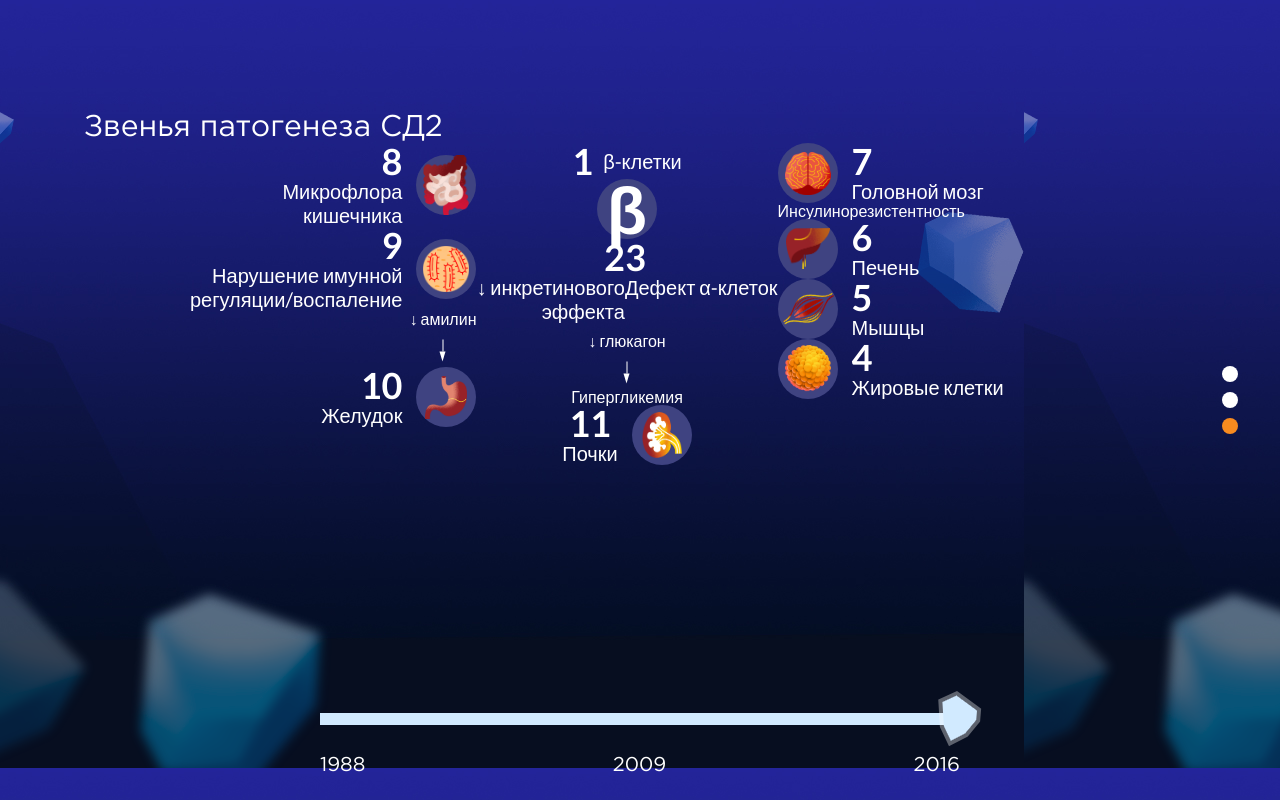
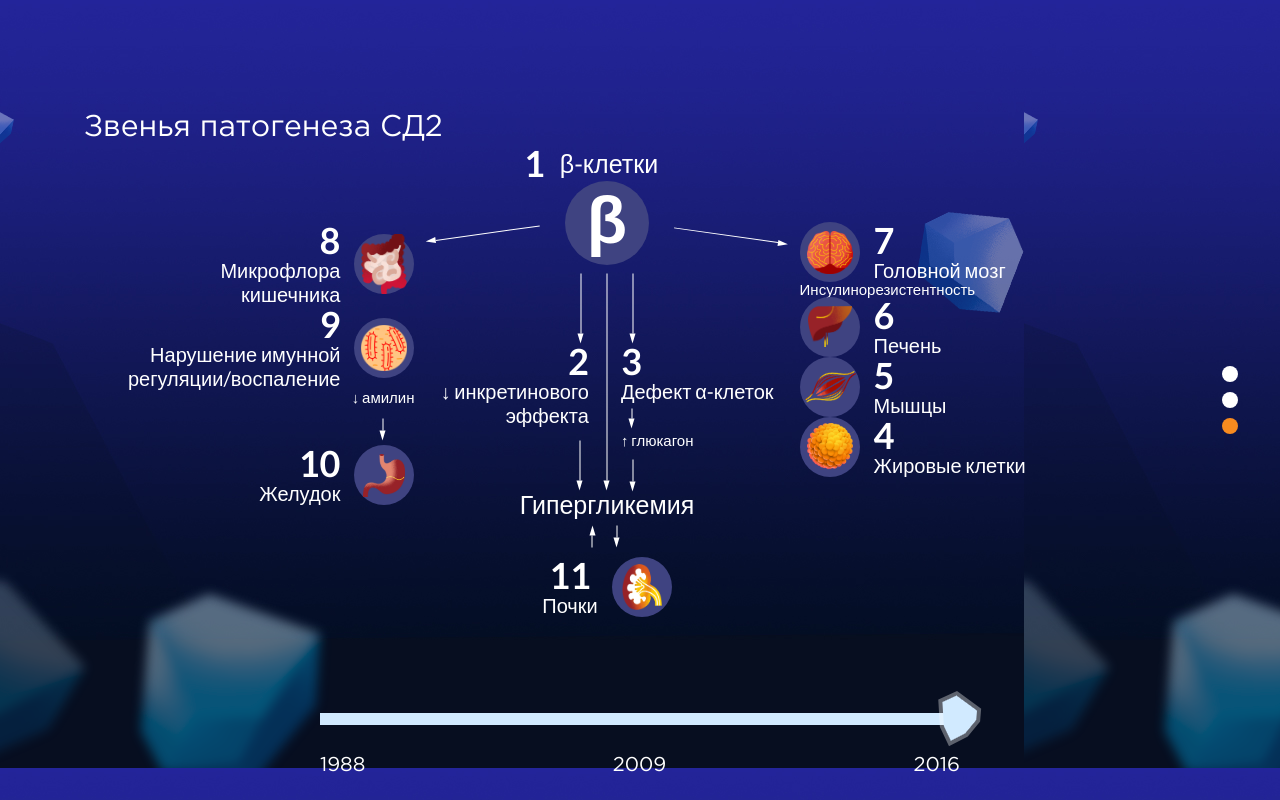
Before and after one commit to HungryOwl/therapy, a React app: page / in a window 1280 px wide. Built offline with nearby package versions, Linux system fonts and the light colour scheme.

Commit message:
Частично отверстали третий слайд

```diff
--- a/src/components/ChainLink/ChainLink.js
+++ b/src/components/ChainLink/ChainLink.js
@@ -9,18 +9,13 @@ class ChainLink extends Component {
 
     renderArrows(optionsArr) {
         return (
-            optionsArr.map((options, i) => {
-                return <Arrow {...options} key={i}/>
-            })
+            optionsArr.map((options, i) => <Arrow {...options} key={i}/>)
         )
     }
 
     getModificators(modString, obj) {
         let modArr = modString.split(' ');
-
-        modArr.forEach((mod) => (
-            obj[`chainLink--${mod}`] = true
-        ));
+        modArr.forEach((mod) => obj[`chainLink--${mod}`] = true);
 
         return obj;
     }
@@ -28,6 +23,7 @@ class ChainLink extends Component {
     render() {
         let chainLinkClasses = {
             'chainLink': true,
+            [`${this.props.parentClass}__chainLink`]: this.props.parentClass,
             [`chainLink--${this.props.img}`]: this.props.img
         };
 
@@ -57,6 +53,7 @@ class ChainLink extends Component {
                         {this.props.index && <div className='chainLink__index'>{this.props.index}</div>}
                         {this.props.text && <div className='chainLink__text'>{this.props.text}</div>}
                         {this.props.innerText && <div dangerouslySetInnerHTML={{__html: this.props.innerText}} className='chainLink__text'/>}
+                        {!(this.props.img || this.props.symbol) && this.props.arrows.length > 0 && this.renderArrows(this.props.arrows)}
                     </div>
                 </div>
             </article>
--- a/src/components/Slide/Pathogenesis2016.js
+++ b/src/components/Slide/Pathogenesis2016.js
@@ -23,6 +23,38 @@ const mainArrows = {
         shiftX: 30
     },
 };
+
+const symbolArrows = [
+    {
+        length: 105,
+        deg: 172,
+        shiftX: 67,
+        shiftY: 7
+    },
+    {
+        length: 105,
+        deg: 8,
+        shiftX: 67,
+        shiftY: -5
+    },
+    {
+        length: 60,
+        deg: 90,
+        shiftX: 50,
+        shiftY: 26
+    },
+    {
+        length: 60,
+        deg: 90,
+        shiftX: 50,
+        shiftY: -26
+    },
+    {
+        length: 207,
+        deg: 90,
+        shiftX: 50
+    }
+];
 
 const chainLinks = [
     {
@@ -66,27 +98,36 @@ const chainLinks = [
         text: 'β-клетки',
         index: 1,
         img: 'symbolβ',
-        modificators: 'small',
         symbol: 'β',
-        arrows: []
+        arrows: symbolArrows
     },
     {
         layout: 'column-reverse',
         contentLayout: 'column',
         contentAlign: 'end',
-        innerText: '↓ инкретинового <br> эффекта',
-        modificators: 'small',
+        innerText: '↓&nbsp;инкретинового <br> эффекта',
+        modificators: 'small incretin',
         index: 2,
-        arrows: []
+        arrows: [{
+            length: 40,
+            deg: 90,
+            shiftX: 50,
+            shiftY: -65
+        }]
     },
     {
         layout: 'column-reverse',
         contentLayout: 'column',
         contentAlign: 'start',
         text: 'Дефект α-клеток',
-        modificators: 'small',
+        modificators: 'small cellDefect',
         index: 3,
-        arrows: []
+        arrows: [{
+            length: 10,
+            deg: 90,
+            shiftX: 30,
+            shiftY: 65
+        }]
     },
     {
         layout: 'row-reverse',
@@ -97,7 +138,12 @@ const chainLinks = [
         img: 'kidneys',
         modificators: 'small',
         index: 11,
-        arrows: []
+        arrows: [{
+            length: 12,
+            deg: 270,
+            shiftX: 40,
+            shiftY: -50
+        }]
     },
     {
         layout: 'row',
@@ -167,23 +213,29 @@ class Pathogenesis2016 extends Component {
                 <div className='hyperglycemia__column flex-align-center'>
                     <ChainLink {...chainLinks[3]}/>
 
-                    <section className='hyperglycemia__row'>
-                        <ChainLink {...chainLinks[4]}/>
-                        <ChainLink {...chainLinks[5]}/>
-                    </section>
+                    <div className='hyperglycemia__row'>
+                        <section className='hyperglycemia__column w-half'>
+                            <ChainLink {...chainLinks[4]}/>
+                        </section>
 
-                    <section className='hyperglycemia__row'>
-                        <div className='hyperglycemia__text hyperglycemia__text--amylin'>
-                            <span>↓ глюкагон</span>
-                            <Arrow length={12} deg={90} shiftX={20} />
-                        </div>
-                    </section>
+                        <section className='hyperglycemia__column w-half'>
+                            <ChainLink {...chainLinks[5]}/>
+                            <div className='hyperglycemia__text hyperglycemia__text--glucagon'>
+                                <span>↑&nbsp;глюкагон</span>
+                                <Arrow length={22} deg={90} shiftX={18} shiftY={64}/>
+                            </div>
+                        </section>
+                    </div>
 
-                    <div className='hyperglycemia__text'>Гипергликемия</div>
+                    <div className='hyperglycemia__text hyperglycemia__text--huge'>
+                        <span>Гипергликемия</span>
+                        <Arrow length={12} deg={90} shiftX={20} shiftY={-10}/>
+                    </div>
+
                     <ChainLink {...chainLinks[6]}/>
                 </div>
 
-                <div className='hyperglycemia__column'>
+                <div className='hyperglycemia__column flex-align-start'>
                     <ChainLink {...chainLinks[7]}/>
 
                     <section className='hyperglycemia__column hyperglycemia__column--group'>
--- a/src/styles/components/chainLink/chainLink.styl
+++ b/src/styles/components/chainLink/chainLink.styl
@@ -98,6 +98,7 @@
     background-size: 42px auto;
 
   &__content
+    position: relative;
     display: flex;
     font-family: "Lato", sans-serif;
 
@@ -134,7 +135,7 @@
     font-weight: 600;
 
   &__content.flex-row &__index
-    padding-right: 10px;
+    padding-right: 15px;
 
   &__text
     font-weight: 500;
@@ -156,6 +157,9 @@
   &__content.flex-column.flex-align-center &__text
     text-align: center;
 
+  &--cellDefect &__text
+    white-space: nowrap;
+
   &__symbol
     display: block;
     position: relative;
--- a/src/styles/components/hyperglycemia/hyperglycemia.styl
+++ b/src/styles/components/hyperglycemia/hyperglycemia.styl
@@ -15,9 +15,10 @@
 
   &--sd2
     display: flex;
-    width 900px;
+    width 1024px;
     margin-left: auto;
     margin-right: auto;
+    padding-top: 2px;
 
   &__row
     display: flex;
@@ -50,6 +51,32 @@
     display: flex;
     flex-direction: column;
 
+  &--sd2 > &__column:nth-child(1),
+  &--sd2 > &__column:nth-child(3)
+    padding-top: 77px;
+
+  &--sd2 > &__column:nth-child(2)
+    padding-left: 26px;
+    padding-right: 26px;
+
+  &--sd2 &__column.w-half:nth-child(2n)
+    padding-left: 16px;
+
+  &--sd2 &__column.w-half:nth-child(2n-1)
+    padding-right: 16px;
+
+  &--sd2 &__column .chainLink--symbolβ
+    padding-bottom: 78px;
+
+  &--sd2 &__column .chainLink--symbolβ .chainLink__content
+    margin-left: -32px;
+
+  &--sd2 &__column .chainLink--symbolβ .chainLink__text
+    font-size: 25px;
+
+  &--sd2 &__column .chainLink--kidneys
+    margin-top: 40px;
+
   &__text
     position: relative;
     font-family: "Lato", sans-serif;
@@ -57,6 +84,16 @@
 
   &__text--amylin
     margin-bottom: 40px;
+
+  &--sd2 &__text
+    font-size: 15px;
+
+  &--sd2 &__text--huge
+    font-size: 25px;
+
+  &--sd2 &__text--glucagon
+    margin-top: 20px;
+    margin-bottom: 44px;
 
   &__panel
     font-family: "Lato", sans-serif;
--- a/src/styles/layout.styl
+++ b/src/styles/layout.styl
@@ -45,3 +45,6 @@
 
 .flex-salign-end
   align-self: flex-end;
+
+.w-half
+  width: 50%;
```
